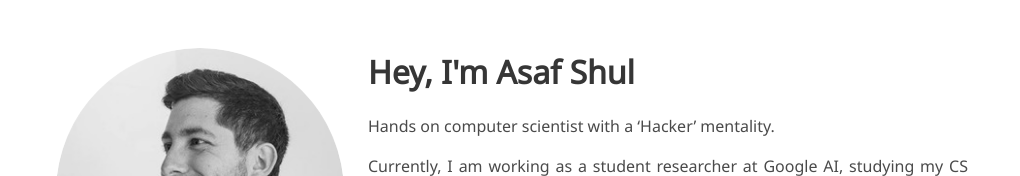
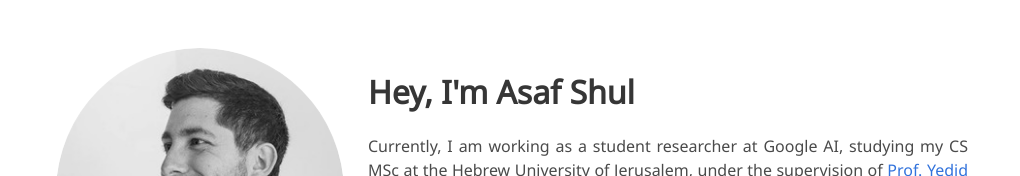
Before and after one commit to AsafShul/asafshul.github.io, a plain HTML site: page index.html in a window 1280 px wide. Shown: the top 176 px of the page, without its empty margins (128-1148 px from the left). Drawn offline with nearby package versions, Linux system fonts and the light colour scheme; some icons are missing; a web font is replaced by a local one.

Commit message:
content update

```diff
--- a/index.html
+++ b/index.html
@@ -47,9 +47,6 @@
             <b>Hey, I'm Asaf Shul</b>
           </h1>
           <div class="content has-text-justified">
-            <p>
-              Hands on computer scientist with a ‘Hacker’ mentality.
-            </p>
             <p>
                 Currently, I am working as a student researcher at Google AI, studying my CS MSc at the Hebrew University of Jerusalem, under the supervision of
               <a href="https://cs.huji.ac.il/~yedid/"  target="_blank">Prof. Yedid Hoshen</a>.
```
